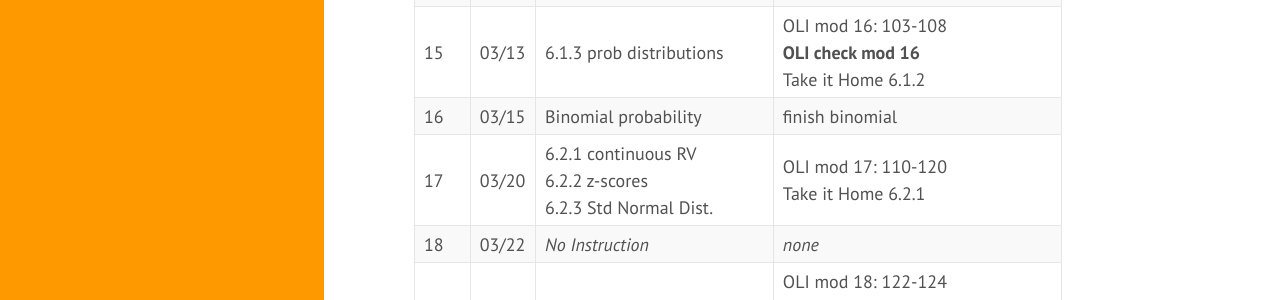
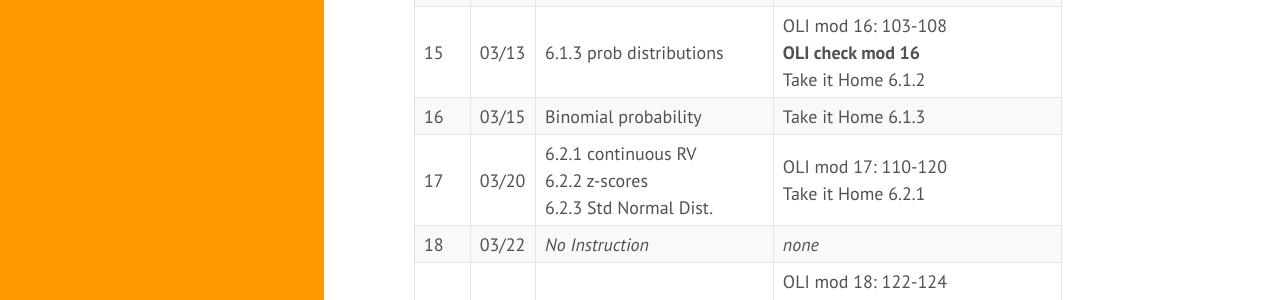
Before and after one commit to gastonstat/relic-math13, a Jekyll site: the page built from calendar.md, in a window 1280 px wide and 900 px high, scrolled down 1226 px. Shown: the part 155-455 px from the top of the window. Built offline with Jekyll 4.4.1, drawn with Linux system fonts in a browser that asks for light colours; nearby versions of some CDN libraries.

Commit message:
calendar: add TiH 6.1.3

```diff
--- a/calendar.md
+++ b/calendar.md
@@ -151,7 +151,7 @@ Note: Checkpoints are due before the next day of classes from the day displayed
       <td>16</td>
       <td>03/15</td>
       <td>Binomial probability</td>
-      <td>finish binomial</td>
+      <td>Take it Home 6.1.3</td>
     </tr>
     <tr>
       <td>17</td>
```
